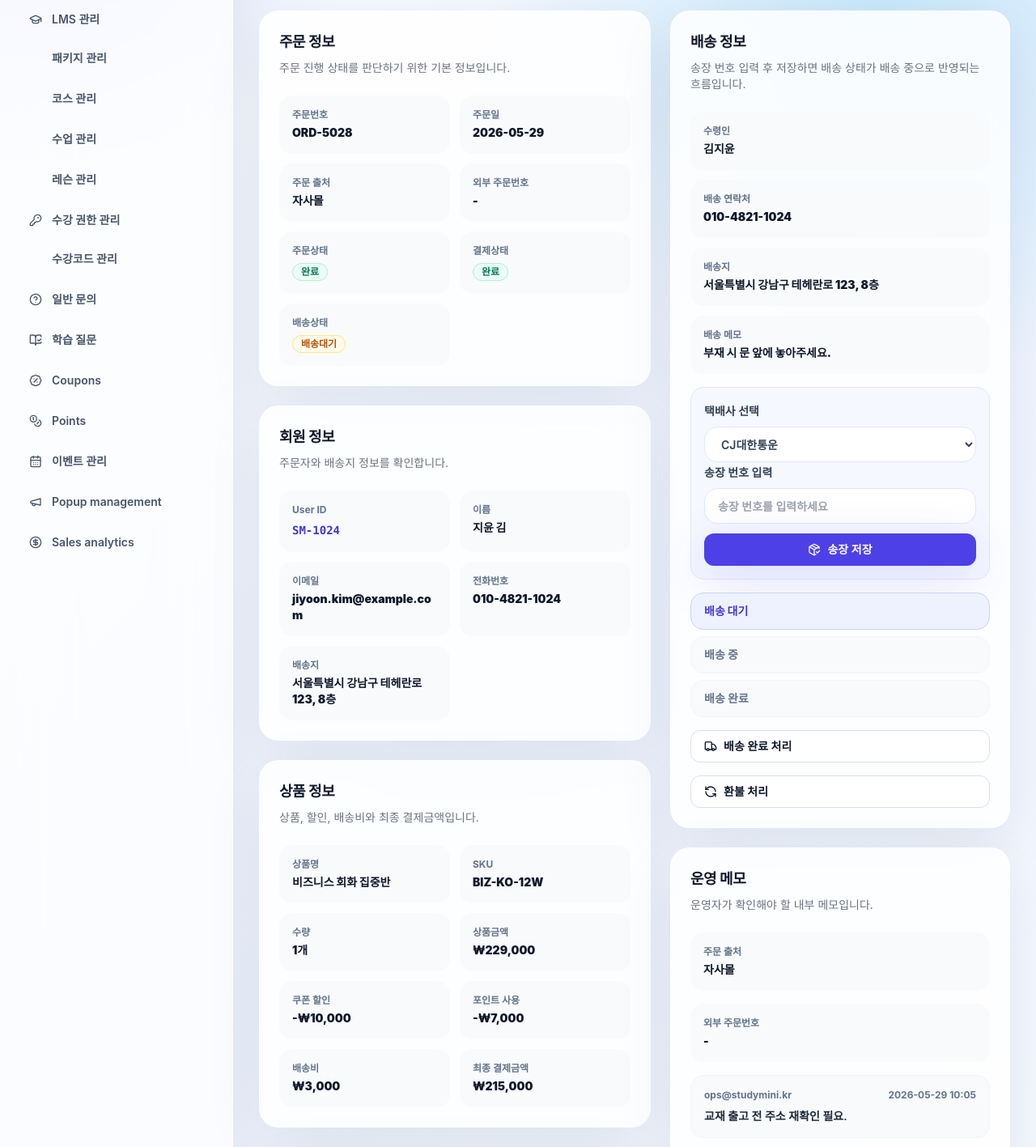
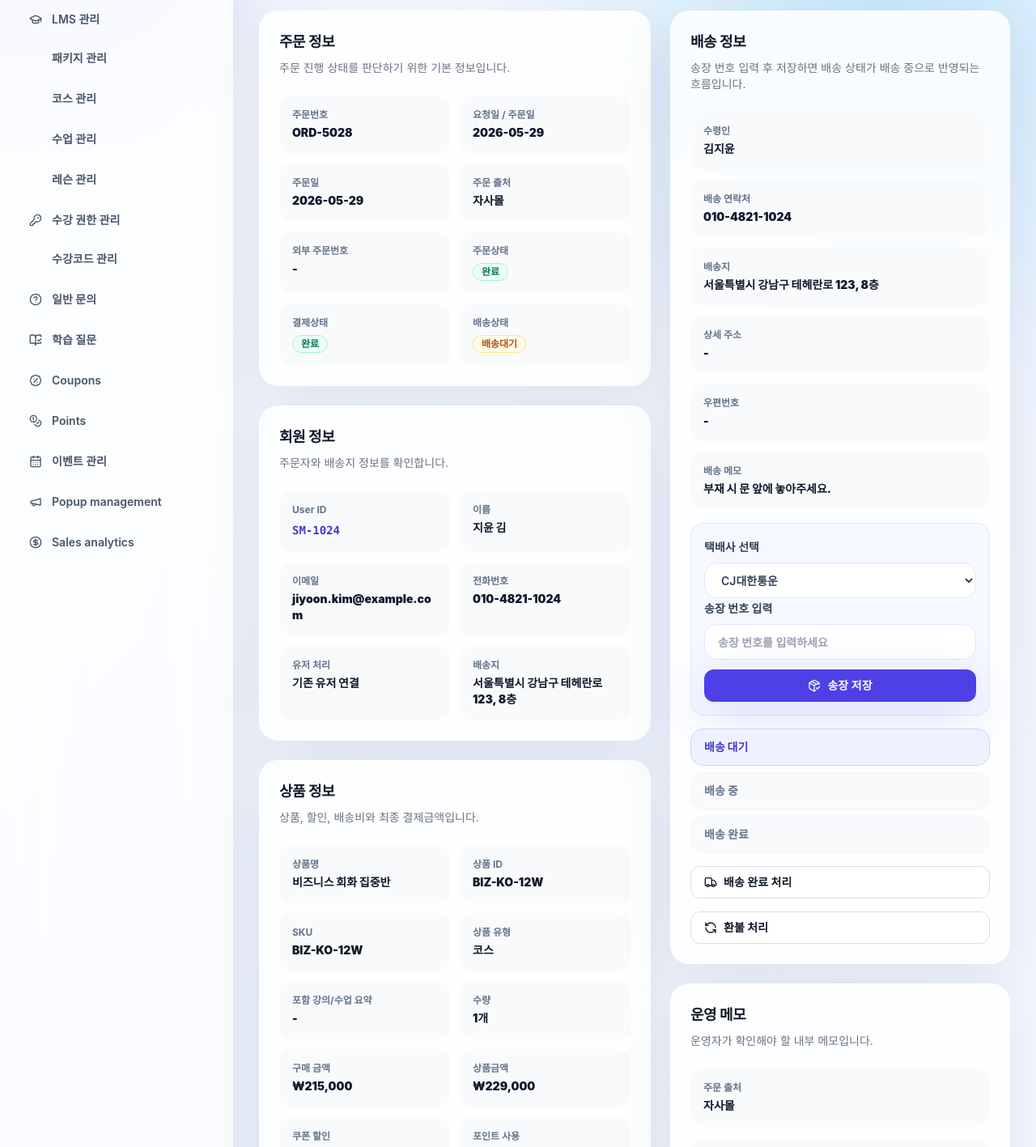
Before and after one commit to koo-2dub/studymini-admin-frontend, a Next.js app: page /orders/ORD-5028 in a window 1280 px wide. Shown: the part 280-1697 px from the top of the page at 81% size. Built offline with nearby package versions, Linux system fonts and the light colour scheme.

Commit message:
Refine manual order creation flow

```diff
--- a/app/orders/[orderId]/page.tsx
+++ b/app/orders/[orderId]/page.tsx
@@ -50,6 +50,7 @@ export default async function OrderDetailPage({ params }: { params: Promise<{ or
             description="주문 진행 상태를 판단하기 위한 기본 정보입니다."
             rows={[
               ["주문번호", order.id],
+              ["요청일 / 주문일", order.requestedAt ?? order.date],
               ["주문일", order.date],
               ["주문 출처", order.orderSource],
               ["외부 주문번호", order.externalOrderNumber ?? "-"],
@@ -67,6 +68,7 @@ export default async function OrderDetailPage({ params }: { params: Promise<{ or
               ["이름", order.member],
               ["이메일", order.email],
               ["전화번호", order.phone],
+              ["유저 처리", order.userProvisioningStatus ?? "기존 유저 연결"],
               ["배송지", order.shippingAddress],
             ]}
           />
@@ -76,8 +78,12 @@ export default async function OrderDetailPage({ params }: { params: Promise<{ or
             description="상품, 할인, 배송비와 최종 결제금액입니다."
             rows={[
               ["상품명", order.product],
+              ["상품 ID", order.grantedProductId ?? order.sku],
               ["SKU", order.sku],
+              ["상품 유형", order.grantedProductType ?? "코스"],
+              ["포함 강의/수업 요약", order.grantedProductSummary ?? "-"],
               ["수량", `${quantity.toLocaleString()}개`],
+              ["구매 금액", formatCurrency(order.paymentAmount)],
               ["상품금액", formatCurrency(order.originalAmount)],
               ["쿠폰 할인", `-${formatCurrency(order.couponDiscountAmount)}`],
               ["포인트 사용", `-${formatCurrency(order.pointUsedAmount)}`],
@@ -114,6 +120,8 @@ export default async function OrderDetailPage({ params }: { params: Promise<{ or
                 <InfoRow label="수령인" value={order.recipient} />
                 <InfoRow label="배송 연락처" value={order.shippingPhone} />
                 <InfoRow label="배송지" value={order.shippingAddress} />
+                <InfoRow label="상세 주소" value={order.shippingDetailAddress ?? "-"} />
+                <InfoRow label="우편번호" value={order.shippingPostalCode ?? "-"} />
                 <InfoRow label="배송 메모" value={order.shippingMemo ?? "-"} />
               </div>
               <div className="space-y-3 rounded-2xl border border-indigo-100 bg-indigo-50/50 p-4">
@@ -235,6 +243,14 @@ function findOrder(orderId: string): AdminOrder | undefined {
     orderSource: "수동 등록",
     externalOrderNumber: "MANUAL-MOCK-001",
     externalPaymentConfirmed: true,
+    requestedAt: "2026-06-17",
+    grantedProductName: "교재 추가 배송",
+    grantedProductId: "BOOK-ADD-01",
+    grantedProductType: "코스",
+    grantedProductSummary: "교재 배송 주문 · 강의 지급 없음",
+    userProvisioningStatus: "신규 유저 생성",
+    shippingDetailAddress: "8층",
+    shippingPostalCode: "06234",
     originalAmount: 35000,
     couponDiscountAmount: 3000,
     pointUsedAmount: 2000,
--- a/components/dashboard/orders-dashboard.tsx
+++ b/components/dashboard/orders-dashboard.tsx
@@ -310,27 +310,47 @@ function PaymentLinkDialog({ onClose }: { onClose: () => void }) {
 }
 
 const manualOrderProducts = [
-  { id: "COURSE-BIZ-KO-12W", name: "비즈니스 회화 집중반", type: "코스", price: 215000 },
-  { id: "COURSE-EN-LISTENING-STARTER", name: "영어 리스닝 스타터", type: "코스", price: 99000 },
-  { id: "PACK-JP-POWER", name: "일본어 파워팩", type: "패키지", price: 500000 },
-  { id: "PACK-SPA-BASIC", name: "스페인어 베이직 패키지", type: "패키지", price: 149000 },
+  { id: "COURSE-BIZ-KO-12W", sku: "BIZ-KO-12W", name: "비즈니스 회화 집중반", type: "코스", price: 215000, summary: "12주 비즈니스 한국어 회화 · 온라인 수업 24개" },
+  { id: "COURSE-EN-LISTENING-STARTER", sku: "EN-LISTENING-STARTER", name: "영어 리스닝 스타터", type: "코스", price: 99000, summary: "영어 듣기 입문 과정 · 핵심 레슨 18개" },
+  { id: "PACK-JP-POWER", sku: "JP-POWER-PACK", name: "일본어 파워팩", type: "패키지", price: 500000, summary: "일본어 기초 + 문법 + 네이티브 회화 패키지" },
+  { id: "PACK-SPA-BASIC", sku: "SPA-BASIC-08W", name: "스페인어 베이직 패키지", type: "패키지", price: 149000, summary: "스페인어 베이직 8주 과정 + 복습 자료" },
 ];
 
 function ManualOrderDialog({ onClose }: { onClose: () => void }) {
+  const [email, setEmail] = useState("customer@example.com");
+  const [name, setName] = useState("복지몰 고객");
+  const [phone, setPhone] = useState("010-0000-0000");
+  const [temporaryPassword, setTemporaryPassword] = useState("Studymini!2026");
   const [source, setSource] = useState("이즈웰");
+  const [requestedAt, setRequestedAt] = useState("2026-06-17");
   const [externalOrderNumber, setExternalOrderNumber] = useState("EZW-20260617-001");
-  const [email, setEmail] = useState("customer@example.com");
-  const [productQuery, setProductQuery] = useState("PACK");
+  const [paidAt, setPaidAt] = useState("2026-06-17");
+  const [memo, setMemo] = useState("이즈웰 복지몰 결제 확인 후 강의 지급");
+  const [productQuery, setProductQuery] = useState("JP-POWER");
   const [selectedProductId, setSelectedProductId] = useState(manualOrderProducts[2].id);
   const [paymentAmount, setPaymentAmount] = useState(manualOrderProducts[2].price);
+  const [recipient, setRecipient] = useState("복지몰 고객");
+  const [shippingPhone, setShippingPhone] = useState("010-0000-0000");
+  const [shippingAddress, setShippingAddress] = useState("서울특별시 강남구 테헤란로 123");
+  const [shippingDetailAddress, setShippingDetailAddress] = useState("8층");
+  const [shippingPostalCode, setShippingPostalCode] = useState("06234");
+  const [shippingMemo, setShippingMemo] = useState("배송 전 연락 부탁드립니다.");
+
+  const normalizedEmail = email.trim().toLowerCase();
+  const existingUser = members.find((member) => member.email.toLowerCase() === normalizedEmail);
   const selectedProduct = manualOrderProducts.find((product) => product.id === selectedProductId);
-  const productResults = manualOrderProducts.filter((product) => [product.id, product.name, product.type].join(" ").toLowerCase().includes(productQuery.trim().toLowerCase())).slice(0, 5);
+  const normalizedProductQuery = productQuery.trim().toLowerCase();
+  const productResults = manualOrderProducts.filter((product) => !normalizedProductQuery || [product.id, product.sku, product.name, product.type].join(" ").toLowerCase().includes(normalizedProductQuery)).slice(0, 5);
+  const hasShippingInfo = [recipient, shippingPhone, shippingAddress, shippingDetailAddress, shippingPostalCode].some((value) => value.trim());
+  const userStatus = existingUser ? "기존 유저" : "신규 유저 생성 예정";
+  const previewName = existingUser?.name ?? name;
+  const resultSummary = existingUser ? "기존 유저 연결 + 강의 지급 + 주문 기록 생성" : "유저 생성 + 강의 지급 + 주문 기록 생성";
 
   const selectProduct = (productId: string) => {
     const product = manualOrderProducts.find((item) => item.id === productId);
     if (!product) return;
     setSelectedProductId(product.id);
-    setProductQuery(product.id);
+    setProductQuery(product.sku);
     setPaymentAmount(product.price);
   };
 
@@ -340,35 +360,78 @@ function ManualOrderDialog({ onClose }: { onClose: () => void }) {
         <CardHeader className="flex flex-row items-start justify-between gap-4">
           <div>
             <CardTitle>주문 생성</CardTitle>
-            <CardDescription>외부 복지몰/제휴몰에서 이미 결제 완료된 주문을 수동 등록하고 강의 이용 권한을 연결합니다.</CardDescription>
+            <CardDescription>이미 외부몰에서 결제한 주문을 바탕으로 유저 생성/매칭, 강의 지급, 주문 기록 생성을 한 번에 처리합니다.</CardDescription>
           </div>
           <Button type="button" variant="outline" size="sm" onClick={onClose}><X className="h-4 w-4" />닫기</Button>
         </CardHeader>
-        <CardContent className="grid gap-6 lg:grid-cols-[minmax(0,1fr)_360px]">
+        <CardContent className="grid gap-6 lg:grid-cols-[minmax(0,1fr)_380px]">
           <div className="space-y-5">
-            <FormSection title="주문 정보" description="외부 결제처에서 확인한 주문 식별 정보를 입력합니다.">
+            <FormSection title="1. 이메일로 유저 검색" description="이메일을 먼저 입력해 기존 유저 여부를 확인합니다.">
+              <TextField label="이메일 *" value={email} onChange={setEmail} placeholder="customer@example.com" />
+              <div className="rounded-2xl border border-indigo-100 bg-indigo-50/60 p-4 md:col-span-2">
+                {existingUser ? (
+                  <div className="space-y-2 text-sm">
+                    <Badge variant="success">기존 유저</Badge>
+                    <PreviewRow label="User ID" value={existingUser.id} />
+                    <PreviewRow label="이름/닉네임" value={existingUser.name} />
+                    <PreviewRow label="이메일" value={existingUser.email} />
+                    <PreviewRow label="전화번호" value={existingUser.phone} />
+                    <p className="text-xs font-semibold text-slate-600">기존 유저에게 강의를 지급합니다. 비밀번호 생성 필드는 비활성화됩니다.</p>
+                  </div>
+                ) : (
+                  <div className="space-y-3">
+                    <Badge variant="warning">신규 유저 생성 필요</Badge>
+                    <p className="text-sm font-semibold text-slate-600">저장 시 아래 정보로 유저가 자동 생성되고 선택 상품/강의가 지급됩니다.</p>
+                    <div className="grid gap-4 md:grid-cols-2">
+                      <TextField label="이름/닉네임" value={name} onChange={setName} placeholder="복지몰 고객" />
+                      <TextField label="전화번호" value={phone} onChange={setPhone} placeholder="010-0000-0000" />
+                      <TextField label="임시 비밀번호" value={temporaryPassword} onChange={setTemporaryPassword} placeholder="임시 비밀번호" />
+                    </div>
+                  </div>
+                )}
+              </div>
+            </FormSection>
+
+            <FormSection title="2. 주문 정보" description="외부몰에서 전달받은 주문/결제 정보를 입력합니다.">
+              <label className="space-y-2 text-sm font-semibold text-slate-700"><span>주문 출처</span><select className="h-12 w-full rounded-2xl border border-slate-200 bg-white/90 px-4 text-sm font-semibold outline-none" value={source} onChange={(event) => setSource(event.target.value)}><option>이즈웰</option><option>수동 등록</option><option>기타</option></select></label>
+              <TextField label="요청일 / 주문일" value={requestedAt} onChange={setRequestedAt} placeholder="YYYY-MM-DD" />
               <TextField label="외부 주문번호" value={externalOrderNumber} onChange={setExternalOrderNumber} placeholder="EZW-20260617-001" />
-              <label className="space-y-2 text-sm font-semibold text-slate-700"><span>주문 출처</span><select className="h-12 w-full rounded-2xl border border-slate-200 bg-white/90 px-4 text-sm font-semibold outline-none" value={source} onChange={(event) => setSource(event.target.value)}><option>이즈웰</option><option>수동 등록</option><option>기타</option></select></label>
+              <TextField label="결제일" value={paidAt} onChange={setPaidAt} placeholder="YYYY-MM-DD" />
+              <NumberField label="구매 금액" value={paymentAmount} onChange={setPaymentAmount} />
+              <label className="space-y-2 text-sm font-semibold text-slate-700"><span>메모</span><textarea className="min-h-24 w-full rounded-2xl border border-slate-200 bg-white/90 px-4 py-3 text-sm font-semibold outline-none" value={memo} onChange={(event) => setMemo(event.target.value)} /></label>
             </FormSection>
-            <FormSection title="주문자 정보" description="가입 전 유저도 생성/매칭할 수 있도록 계정 생성 정보를 입력합니다.">
-              <TextField label="닉네임" value="복지몰 고객" onChange={() => undefined} placeholder="닉네임" />
-              <TextField label="이메일 *" value={email} onChange={setEmail} placeholder="customer@example.com" />
-              <TextField label="임시 비밀번호" value="Studymini!2026" onChange={() => undefined} placeholder="임시 비밀번호" />
-              <TextField label="전화번호" value="010-0000-0000" onChange={() => undefined} placeholder="010-0000-0000" />
+
+            <FormSection title="3. 상품/강의 선택" description="코스 ID, 패키지 ID 또는 SKU로 검색해 지급할 상품/강의를 선택합니다.">
+              <SearchField label="코스 ID / 패키지 ID / SKU 검색" value={productQuery} onChange={setProductQuery} placeholder="COURSE-, PACK-, SKU" />
+              <div className="space-y-2 md:col-span-2">{productResults.map((product) => <button key={product.id} type="button" onClick={() => selectProduct(product.id)} className={selectedProductId === product.id ? "w-full rounded-2xl border border-indigo-300 bg-indigo-50 p-4 text-left shadow-sm" : "w-full rounded-2xl border border-slate-100 bg-white p-4 text-left transition hover:border-indigo-200 hover:bg-indigo-50/50"}><p className="font-mono text-sm font-black text-indigo-700">{product.id}</p><p className="mt-1 text-sm font-bold text-slate-900">{product.name}</p><p className="text-xs font-semibold text-slate-500">SKU {product.sku} · {product.type}</p><p className="mt-2 text-xs font-semibold text-slate-600">{product.summary}</p></button>)}</div>
+              {selectedProduct ? <><ReadOnlyField label="상품명" value={selectedProduct.name} /><ReadOnlyField label="상품 ID" value={selectedProduct.id} /><ReadOnlyField label="SKU" value={selectedProduct.sku} /><ReadOnlyField label="상품 유형" value={selectedProduct.type} /><ReadOnlyField label="포함 강의/수업 요약" value={selectedProduct.summary} /></> : null}
             </FormSection>
-            <FormSection title="상품/강의 정보" description="코스 ID 또는 패키지 ID를 검색해 수강 권한을 연결합니다.">
-              <SearchField label="코스 ID / 패키지 ID 검색" value={productQuery} onChange={setProductQuery} placeholder="COURSE- 또는 PACK-" />
-              <div className="space-y-2 md:col-span-2">{productResults.map((product) => <button key={product.id} type="button" onClick={() => selectProduct(product.id)} className={selectedProductId === product.id ? "w-full rounded-2xl border border-indigo-300 bg-indigo-50 p-4 text-left shadow-sm" : "w-full rounded-2xl border border-slate-100 bg-white p-4 text-left transition hover:border-indigo-200 hover:bg-indigo-50/50"}><p className="font-mono text-sm font-black text-indigo-700">{product.id}</p><p className="mt-1 text-sm font-bold text-slate-900">{product.name}</p><p className="text-xs font-semibold text-slate-500">상품 유형: {product.type}</p></button>)}</div>
-              {selectedProduct ? <><ReadOnlyField label="상품명" value={selectedProduct.name} /><ReadOnlyField label="상품 ID" value={selectedProduct.id} /><ReadOnlyField label="상품 유형" value={selectedProduct.type} /></> : null}
-            </FormSection>
-            <FormSection title="결제 정보" description="외부에서 이미 결제된 주문이므로 결제 링크는 발급하지 않습니다.">
-              <ReadOnlyField label="외부 결제 완료 여부" value="완료" />
-              <NumberField label="결제 금액" value={paymentAmount} onChange={setPaymentAmount} />
-              <TextField label="결제일" value="2026-06-17" onChange={() => undefined} placeholder="YYYY-MM-DD" />
-              <label className="space-y-2 text-sm font-semibold text-slate-700 md:col-span-2"><span>메모</span><textarea className="min-h-24 w-full rounded-2xl border border-slate-200 bg-white/90 px-4 py-3 text-sm font-semibold outline-none" defaultValue="이즈웰 복지몰 결제 확인 후 강의 지급" /></label>
+
+            <FormSection title="4. 배송 정보" description="외부몰 주문에 포함된 배송 정보를 주문 기록에 함께 저장합니다.">
+              <TextField label="수령인" value={recipient} onChange={setRecipient} placeholder="수령인" />
+              <TextField label="전화번호" value={shippingPhone} onChange={setShippingPhone} placeholder="010-0000-0000" />
+              <TextField label="주소" value={shippingAddress} onChange={setShippingAddress} placeholder="기본 주소" />
+              <TextField label="상세 주소" value={shippingDetailAddress} onChange={setShippingDetailAddress} placeholder="상세 주소" />
+              <TextField label="우편번호" value={shippingPostalCode} onChange={setShippingPostalCode} placeholder="00000" />
+              <label className="space-y-2 text-sm font-semibold text-slate-700"><span>배송 메모</span><textarea className="min-h-24 w-full rounded-2xl border border-slate-200 bg-white/90 px-4 py-3 text-sm font-semibold outline-none" value={shippingMemo} onChange={(event) => setShippingMemo(event.target.value)} /></label>
             </FormSection>
           </div>
-          <aside className="space-y-4"><Card className="border-indigo-100 bg-indigo-50/70"><CardHeader><CardTitle className="text-base">생성 미리보기</CardTitle><CardDescription>외부 결제 완료 주문으로 등록됩니다.</CardDescription></CardHeader><CardContent className="space-y-3 text-sm"><PreviewRow label="주문 출처" value={source} /><PreviewRow label="외부 주문번호" value={externalOrderNumber} /><PreviewRow label="이메일" value={email || "필수 입력"} /><PreviewRow label="상품" value={selectedProduct?.name ?? "미선택"} /><PreviewRow label="결제금액" value={formatCurrency(paymentAmount)} /><Button type="button" className="w-full" disabled={!email || !selectedProduct}>주문 생성</Button></CardContent></Card></aside>
+          <aside className="space-y-4">
+            <Card className="border-indigo-100 bg-indigo-50/70">
+              <CardHeader><CardTitle className="text-base">생성 미리보기</CardTitle><CardDescription>저장 시 생성되는 결과를 확인합니다.</CardDescription></CardHeader>
+              <CardContent className="space-y-3 text-sm">
+                <div className="rounded-2xl bg-white/80 p-4"><Badge variant={existingUser ? "success" : "warning"}>{userStatus}</Badge><p className="mt-2 break-all font-black text-slate-900">{email || "이메일 필수"}</p></div>
+                <PreviewRow label="이름" value={previewName || "-"} />
+                <PreviewRow label="주문 출처" value={source} />
+                <PreviewRow label="외부 주문번호" value={externalOrderNumber || "-"} />
+                <PreviewRow label="선택 상품/강의" value={selectedProduct?.name ?? "미선택"} />
+                <PreviewRow label="구매 금액" value={formatCurrency(paymentAmount)} />
+                <PreviewRow label="배송 정보 입력 여부" value={hasShippingInfo ? "입력됨" : "미입력"} />
+                <div className="rounded-2xl bg-white/80 p-4"><p className="text-xs font-bold text-slate-500">생성 결과</p><p className="mt-1 text-sm font-black text-slate-900">{resultSummary}</p><p className="mt-2 text-xs font-semibold text-slate-600">외부 주문번호, 주문 출처, 구매 금액, 배송 정보가 주문 기록에 저장됩니다.</p></div>
+                <Button type="button" className="w-full" disabled={!email || !selectedProduct}>주문 생성</Button>
+              </CardContent>
+            </Card>
+          </aside>
         </CardContent>
       </Card>
     </div>
--- a/lib/mock-data.ts
+++ b/lib/mock-data.ts
@@ -387,6 +387,14 @@ export type AdminOrder = {
   orderSource: "자사몰" | "이즈웰" | "수동 등록" | "기타";
   externalOrderNumber?: string;
   externalPaymentConfirmed?: boolean;
+  requestedAt?: string;
+  grantedProductName?: string;
+  grantedProductId?: string;
+  grantedProductType?: "코스" | "패키지";
+  grantedProductSummary?: string;
+  userProvisioningStatus?: "기존 유저 연결" | "신규 유저 생성";
+  shippingDetailAddress?: string;
+  shippingPostalCode?: string;
   originalAmount: number;
   couponDiscountAmount: number;
   pointUsedAmount: number;
@@ -481,6 +489,14 @@ export const orders: AdminOrder[] = [
     orderSource: "이즈웰",
     externalOrderNumber: "EZW-20260617-001",
     externalPaymentConfirmed: true,
+    requestedAt: "2026-06-17",
+    grantedProductName: "교재 추가 배송",
+    grantedProductId: "BOOK-ADD-01",
+    grantedProductType: "코스",
+    grantedProductSummary: "교재 배송 주문 · 강의 지급 없음",
+    userProvisioningStatus: "기존 유저 연결",
+    shippingDetailAddress: "101동 1201호",
+    shippingPostalCode: "03901",
     originalAmount: 35000,
     couponDiscountAmount: 0,
     pointUsedAmount: 0,
```
